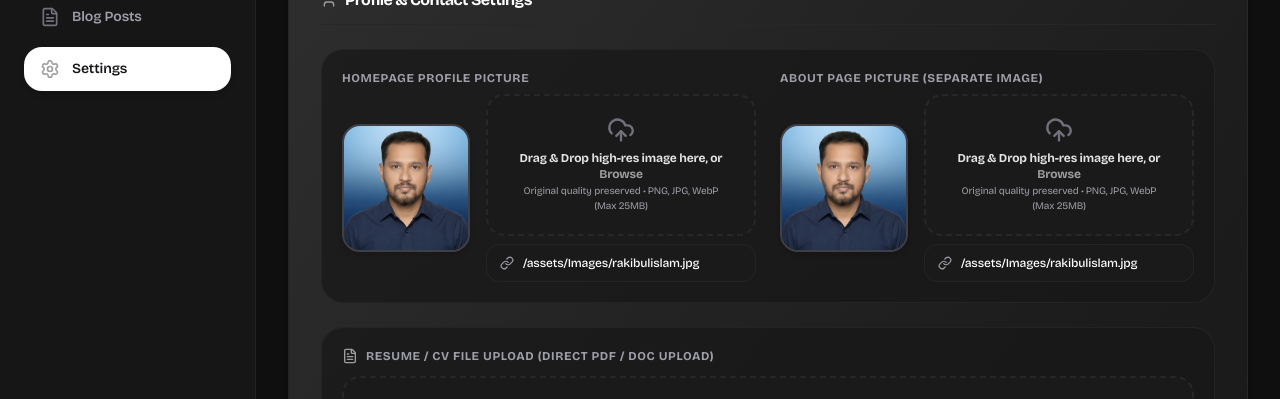
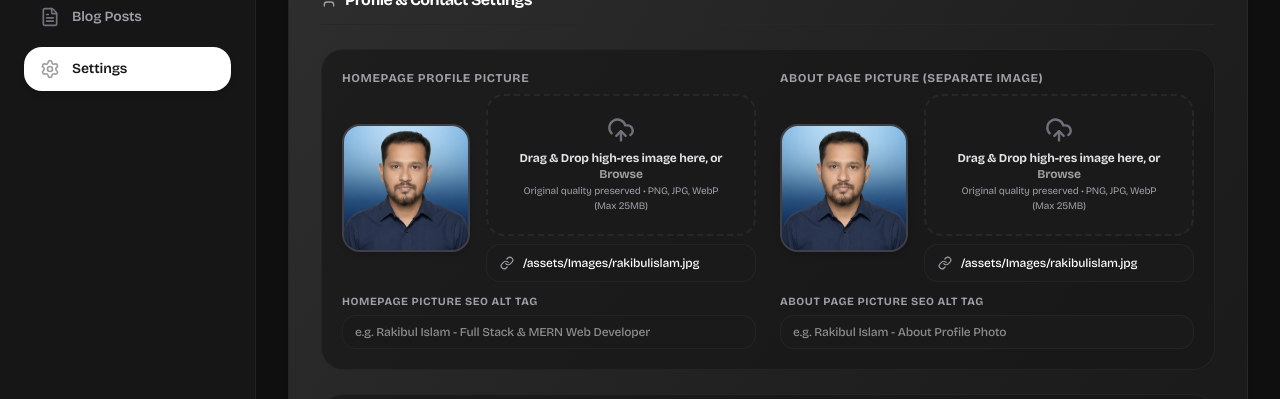
Before and after one commit to rakibulislamdev/personal-portfolio, a Next.js app: page /dashboard/settings in a window 1280 px wide. Shown: the part 309-708 px from the top of the page. Built offline with nearby package versions, Linux system fonts and the light colour scheme; no server answers; the database is empty; sample sign-in values are in the browser's storage; a web font is replaced by a local one.

Commit message:
feat: implement dynamic profile settings management and update HeroArea UI integration

```diff
--- a/app/(dashboard)/dashboard/settings/_components/ProfileDetailsSection.tsx
+++ b/app/(dashboard)/dashboard/settings/_components/ProfileDetailsSection.tsx
@@ -23,19 +23,47 @@ export default function ProfileDetailsSection({
 
       {/* Drag and Drop Image Upload Section */}
       <div className="grid grid-cols-1 md:grid-cols-2 gap-6 p-5 bg-zinc-50/70 dark:bg-[#181818]/70 rounded-3xl border border-zinc-200/80 dark:border-zinc-800/80">
+        <div className="space-y-3">
           <ImageDropzone
             label="Homepage Profile Picture"
             value={profile.profileImage}
             onChange={(url) => setProfile({ ...profile, profileImage: url })}
             placeholder="/assets/Images/rakibulislam.jpg"
           />
+          <div>
+            <label className="block text-[11px] font-bold text-zinc-500 dark:text-zinc-400 uppercase tracking-wider mb-1">
+              Homepage Picture SEO Alt Tag
+            </label>
+            <input
+              type="text"
+              value={profile.profileImageAlt || ""}
+              onChange={(e) => setProfile({ ...profile, profileImageAlt: e.target.value })}
+              placeholder="e.g. Rakibul Islam - Full Stack & MERN Web Developer"
+              className="w-full px-3 py-2 bg-zinc-100 dark:bg-[#1a1a1a] border border-zinc-200/80 dark:border-zinc-800/80 rounded-xl text-xs font-medium text-zinc-900 dark:text-white focus:outline-none focus:border-[var(--theme-color)] transition"
+            />
+          </div>
+        </div>
 
+        <div className="space-y-3">
           <ImageDropzone
             label="About Page Picture (Separate Image)"
             value={profile.aboutImage}
             onChange={(url) => setProfile({ ...profile, aboutImage: url })}
             placeholder="/assets/Images/rakibulislam.jpg"
           />
+          <div>
+            <label className="block text-[11px] font-bold text-zinc-500 dark:text-zinc-400 uppercase tracking-wider mb-1">
+              About Page Picture SEO Alt Tag
+            </label>
+            <input
+              type="text"
+              value={profile.aboutImageAlt || ""}
+              onChange={(e) => setProfile({ ...profile, aboutImageAlt: e.target.value })}
+              placeholder="e.g. Rakibul Islam - About Profile Photo"
+              className="w-full px-3 py-2 bg-zinc-100 dark:bg-[#1a1a1a] border border-zinc-200/80 dark:border-zinc-800/80 rounded-xl text-xs font-medium text-zinc-900 dark:text-white focus:outline-none focus:border-[var(--theme-color)] transition"
+            />
+          </div>
+        </div>
       </div>
 
       {/* Direct Resume PDF Upload Section */}
--- a/app/(dashboard)/dashboard/settings/_components/types.ts
+++ b/app/(dashboard)/dashboard/settings/_components/types.ts
@@ -23,7 +23,9 @@ export interface ProfileSettingsData {
   googleAnalyticsId?: string;
   metaPixelId?: string;
   profileImage: string;
+  profileImageAlt?: string;
   aboutImage: string;
+  aboutImageAlt?: string;
   resumeUrl?: string;
   enabledSkills?: string;
   typewriterText: string;
--- a/app/about/_components/ProfileImageBox.tsx
+++ b/app/about/_components/ProfileImageBox.tsx
@@ -4,12 +4,14 @@ import { getProfileSettings } from "@/lib/data";
 
 export const ProfileImageBox = async () => {
   let aboutImage = "";
+  let aboutImageAlt = "";
   let name = "Rakibul Islam";
 
   try {
     const settings = await getProfileSettings();
     if (settings) {
       aboutImage = settings.aboutImage || "";
+      aboutImageAlt = (settings as unknown as { aboutImageAlt?: string }).aboutImageAlt || `${settings.name || "Rakibul Islam"} - About Profile Photo`;
       name = settings.name || "Rakibul Islam";
     }
   } catch (err) {
@@ -23,7 +25,7 @@ export const ProfileImageBox = async () => {
           <Image
             className="rounded-2xl w-full max-w-[280px] sm:max-w-none h-auto aspect-square object-cover border border-zinc-200/80 dark:border-zinc-700/80 shadow-sm select-none pointer-events-none"
             src={aboutImage}
-            alt={`${name} About Profile Image`}
+            alt={aboutImageAlt || `${name} About Profile Image`}
             width={1200}
             height={1200}
             quality={100}
--- a/app/api/settings/route.ts
+++ b/app/api/settings/route.ts
@@ -13,6 +13,12 @@ async function ensureDbColumns() {
     );
     await prisma.$executeRawUnsafe(
       `ALTER TABLE "ProfileSettings" ADD COLUMN IF NOT EXISTS "enabledSkills" TEXT DEFAULT '';`
+    );
+    await prisma.$executeRawUnsafe(
+      `ALTER TABLE "ProfileSettings" ADD COLUMN IF NOT EXISTS "profileImageAlt" TEXT DEFAULT 'Rakibul Islam - Full Stack & MERN Web Developer';`
+    );
+    await prisma.$executeRawUnsafe(
+      `ALTER TABLE "ProfileSettings" ADD COLUMN IF NOT EXISTS "aboutImageAlt" TEXT DEFAULT 'Rakibul Islam - About Profile Photo';`
     );
   } catch (err) {
     // Table or column already exists / migration handled
@@ -41,7 +47,9 @@ export async function GET() {
           linkedin: "https://linkedin.com/in/rakibul-islam",
           instagram: "https://instagram.com",
           profileImage: "/assets/Images/rakibulislam.jpg",
+          profileImageAlt: "Rakibul Islam - Full Stack & MERN Web Developer",
           aboutImage: "/assets/Images/rakibulislam.jpg",
+          aboutImageAlt: "Rakibul Islam - About Profile Photo",
           typewriterText: "Web Developer based in Bangladesh",
           aboutBio:
             "I am a Dhaka, Bangladesh-based web developer with a focus on web development. I have a diverse range of experience having worked on various web applications.",
@@ -93,10 +101,12 @@ export async function PUT(req: Request) {
         "resumeUrl" = $22,
         "enabledSkills" = $23,
         "profileImage" = $24,
-        "aboutImage" = $25,
-        "typewriterText" = $26,
-        "aboutBio" = $27,
-        "experienceMonths" = $28,
+        "profileImageAlt" = $25,
+        "aboutImage" = $26,
+        "aboutImageAlt" = $27,
+        "typewriterText" = $28,
+        "aboutBio" = $29,
+        "experienceMonths" = $30,
         "updatedAt" = NOW()
       WHERE "id" = 'default'`,
       body.name || "Rakibul Islam",
@@ -123,7 +133,9 @@ export async function PUT(req: Request) {
       body.resumeUrl ?? "",
       body.enabledSkills ?? "",
       body.profileImage ?? "",
+      body.profileImageAlt ?? "Rakibul Islam - Full Stack & MERN Web Developer",
       body.aboutImage ?? "",
+      body.aboutImageAlt ?? "Rakibul Islam - About Profile Photo",
       body.typewriterText || "Web Developer based in Bangladesh",
       body.aboutBio || "I am a Dhaka, Bangladesh-based web developer.",
       Number(body.experienceMonths) || 6
--- a/components/HeroArea/HeroArea.tsx
+++ b/components/HeroArea/HeroArea.tsx
@@ -23,6 +23,7 @@ const HeroArea = async () => {
   const phone = settings?.phone || "+8801621-574994";
   const location = settings?.location || "Dhaka, Bangladesh";
   const profileImage = settings?.profileImage || "";
+  const profileImageAlt = (settings as unknown as { profileImageAlt?: string })?.profileImageAlt || `${name} - Full Stack & MERN Web Developer`;
   const typewriterText = settings?.typewriterText || `Web Developer based in ${location}`;
 
   return (
@@ -38,7 +39,7 @@ const HeroArea = async () => {
                 <Image
                   className="rounded-tl-3xl rounded-br-3xl rounded-tr-none rounded-bl-none w-48 sm:w-56 h-auto aspect-square object-cover bg-zinc-100 dark:bg-zinc-800 border border-zinc-200/60 dark:border-transparent group-hover:border-[var(--theme-color)] transition-colors duration-500 shadow-sm select-none pointer-events-none"
                   src={profileImage}
-                  alt={name}
+                  alt={profileImageAlt}
                   width={1000}
                   height={1000}
                   quality={100}
```
Also changed, not shown: 1 other file (tests, documents, lock files or other folders). Lines whose indentation alone changed are shown as unchanged.
